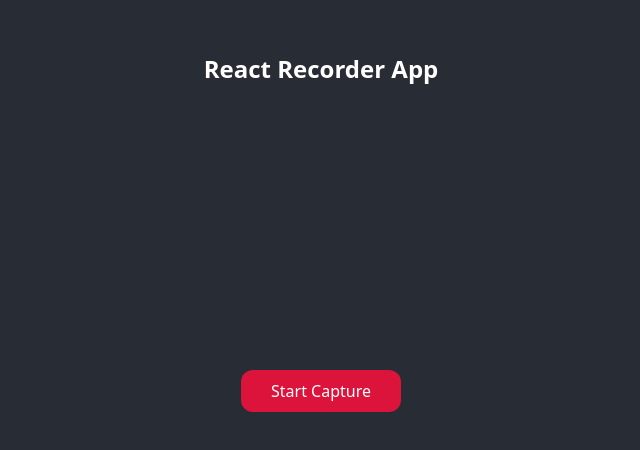
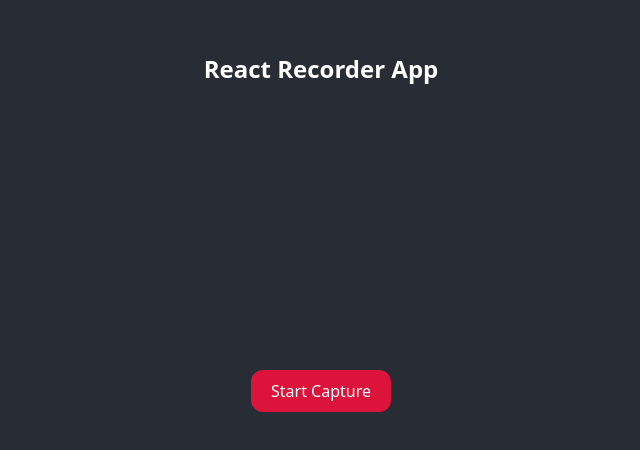
Before and after one commit to Am1rreza/React-Recorder, a React (Vite) app: page / in a window 1280 px wide. Shown: the part 168-618 px from the top of the page, without its empty margins (319-959 px from the left). Built offline with nearby package versions, Linux system fonts and the light colour scheme; no server answers.

Commit message:
set the 20s limit for recording

```diff
--- a/src/App.css
+++ b/src/App.css
@@ -29,7 +29,7 @@ button {
     background-color: crimson;
     color: #fff;
     margin-top: 15px;
-    padding: 10px 30px;
+    padding: 10px 20px;
     border: none;
     border-radius: 12px;
     cursor: pointer;
--- a/src/App.jsx
+++ b/src/App.jsx
@@ -18,6 +18,11 @@ function App() {
     [setRecordedChunks]
   );
 
+  const handleStopCaptureClick = useCallback(() => {
+    mediaRecorderRef.current.stop();
+    setCapturing(false);
+  }, [mediaRecorderRef, setCapturing]);
+
   const handleStartCaptureClick = useCallback(() => {
     setCapturing(true);
     mediaRecorderRef.current = new MediaRecorder(webcamRef.current.stream, {
@@ -28,12 +33,10 @@ function App() {
       handleDataAvailable
     );
     mediaRecorderRef.current.start();
+    setTimeout(() => {
+      handleStopCaptureClick();
+    }, 20000);
   }, [webcamRef, setCapturing, mediaRecorderRef, handleDataAvailable]);
-
-  const handleStopCaptureClick = useCallback(() => {
-    mediaRecorderRef.current.stop();
-    setCapturing(false);
-  }, [mediaRecorderRef, setCapturing]);
 
   const handleDownload = useCallback(() => {
     if (recordedChunks.length) {
```
